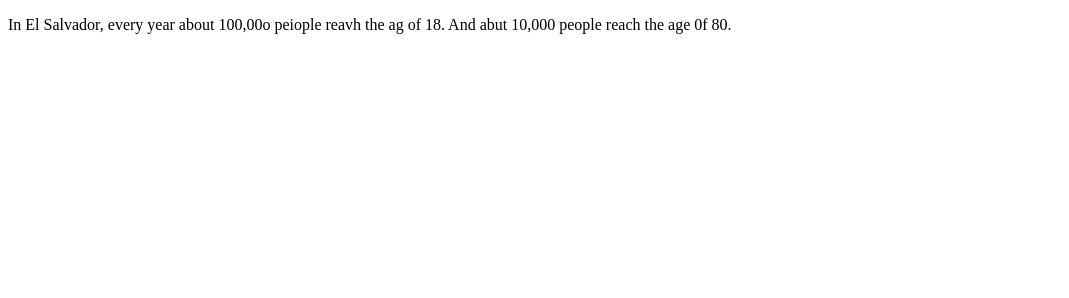
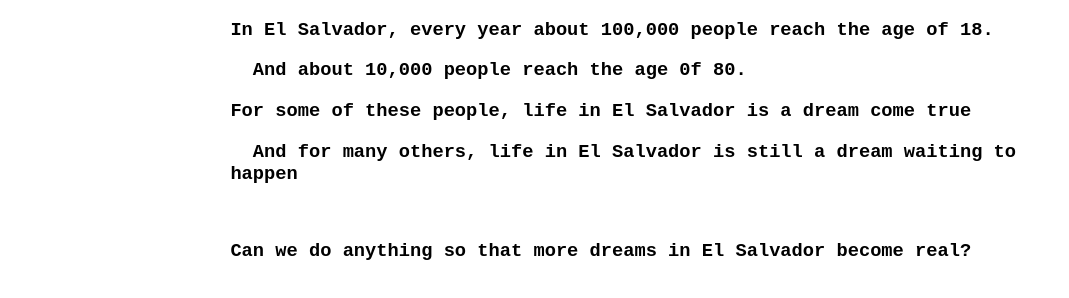
Before and after one commit to eslac/eslac.github.io, a plain HTML site: page index.html in a window 1280 px wide. Shown: the whole page, without its empty margins (0-1069 px from the left). Drawn offline with Linux system fonts and the light colour scheme.

Commit message:
first commit

```diff
--- a/index.html
+++ b/index.html
@@ -3,14 +3,40 @@
 <head>
 <title>ESL </title>
 <meta charset=utf-8 />
+<style>
+/* Copyright 2018 pushMe pullYou authors. MIT License */
+
+/* https://www.w3schools.com/colors/colors_names.asp // use colors and borders to help identify the scope of particular elements */
+
+
+	body, html { font: 12pt monospace; height: 100%; margin: 0 10%; }
+
+	a { color: var( --mnu-color ); text-decoration: none; }
+	a:hover, a:focus, #hamburger:hover { background-color: yellow; color: #888; }
+
+</style>
 </head>
 <body>
 
-	<p>
+	<h3>
+		In El Salvador, every year about 100,000 people reach the age of 18.
+	</h3>
 
-		In El Salvador, every year about 100,00o peiople reavh the ag of 18. And abut 10,000 people reach the age 0f 80.
-	</p>
+	<h3>
+			&nbsp;  And about 10,000 people reach the age 0f 80.
+	</h3>
 
+	<h3>
+		For some of these people, life in El Salvador is a dream come true
+	</h3>
 
+	<h3>
+		&nbsp; And for many others, life in El Salvador  is still a dream waiting to happen
+	</h3>
+
+	<p>&nbsp;</p>
+	<h3>
+		Can we do anything so that more dreams in El Salvador become real?
+	</h3>
 </body>
 </html>
```
